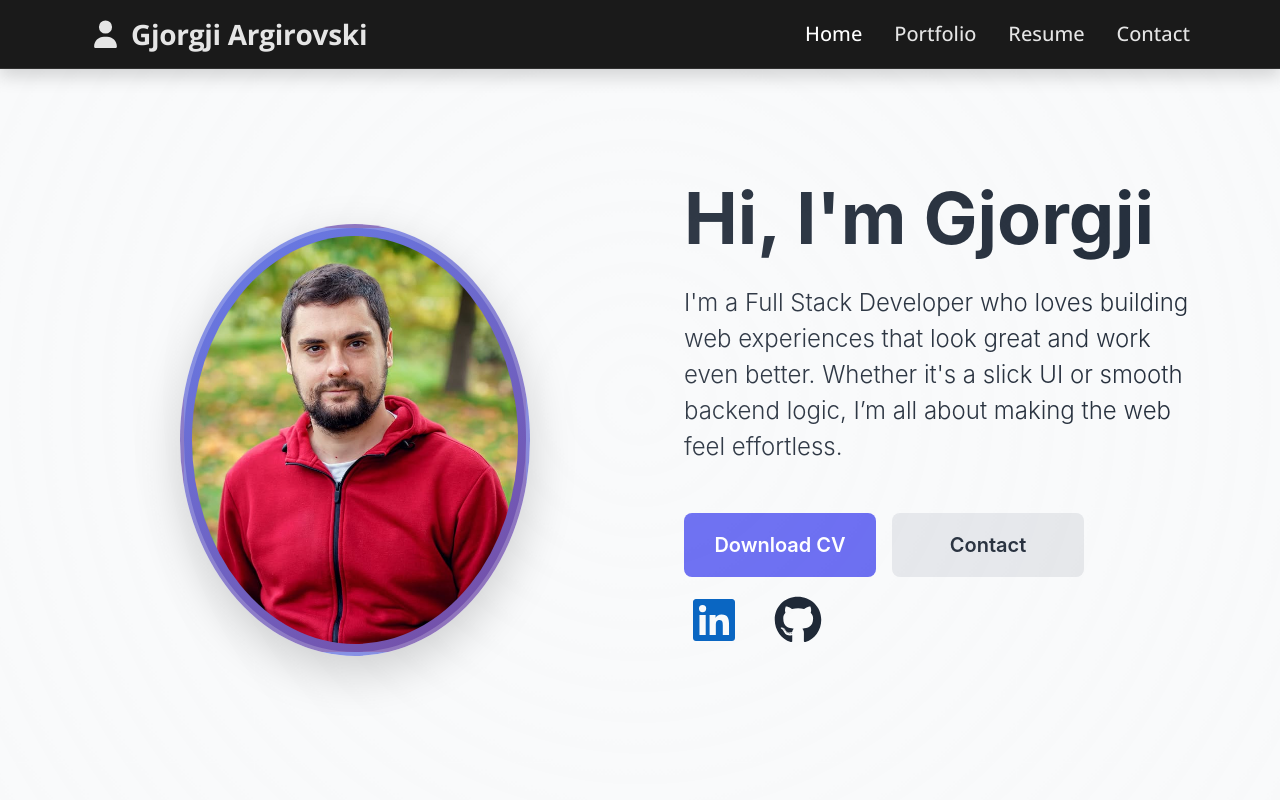
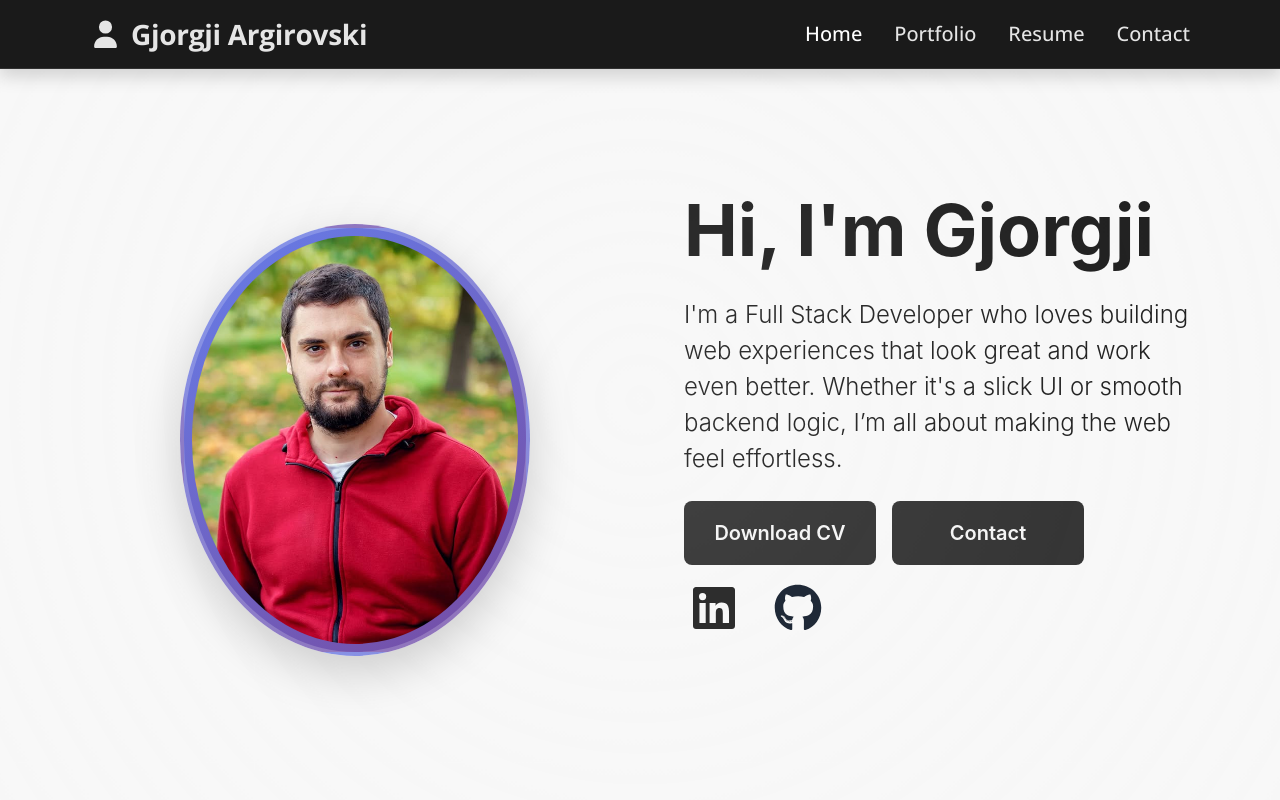
Before and after one commit to argirowski/ArgirovskiPortfolio, a React (Create React App) app: page / in a window 1280 px wide. Shown: the top 800 px of the page. Built offline with nearby package versions, Linux system fonts and the light colour scheme.

Commit message:
Fixing some css

```diff
--- a/src/components/ContactPage/ContactPage.css
+++ b/src/components/ContactPage/ContactPage.css
@@ -17,7 +17,7 @@
 }
 .contact-section {
   min-height: 100vh;
-  padding-top: 100px;
+  padding-top: 6.25rem;
   background-color: #f8f8f8;
   color: #1a1a1a;
 }
--- a/src/components/HomePage/HomePage.css
+++ b/src/components/HomePage/HomePage.css
@@ -1,10 +1,8 @@
-/* HomePage component specific styles */
-
 .hero-section {
   min-height: 100vh;
   padding-top: 5rem;
-  background-color: #f9fafb;
-  color: #1f2937;
+  background-color: #f8f8f8;
+  color: #1a1a1a;
 }
 
 .profile-image {
@@ -15,55 +13,65 @@
 .home-btn-download {
   height: 4rem;
   width: 12rem;
-  background-color: #6366f1 !important;
-  color: #ffffff !important;
+  background-color: #2d2d2d !important;
+  color: #f5f5f5 !important;
   border: none !important;
   transition: all 0.3s ease !important;
 }
 .home-btn-download:hover {
-  background-color: #4f46e5 !important;
-}
-.home-btn-download:active {
-  background-color: #4338ca !important;
+  background-color: #3a3a3a !important;
 }
 
 .home-btn-contact {
   height: 4rem;
   width: 12rem;
-  background-color: #e5e7eb !important;
-  color: #1f2937 !important;
+  background-color: #2d2d2d !important;
+  color: #f5f5f5 !important;
   border: none !important;
   transition: all 0.3s ease !important;
 }
+
 .home-btn-contact:hover {
-  background-color: #d1d5db !important;
-}
-.home-btn-contact:active {
-  background-color: #9ca3af !important;
+  background-color: #3a3a3a !important;
 }
 
 .home-social-linkedin {
-  color: #0a66c2 !important;
+  color: #2d2d2d !important;
   font-size: 3rem !important;
   transition: all 0.3s ease !important;
+  transform: scale(1);
 }
 .home-social-linkedin:hover {
-  color: #004182 !important;
+  color: #000000 !important;
   transform: scale(1.1);
-}
-.home-social-linkedin {
-  transform: scale(1);
 }
 
 .home-social-github {
   color: #1f2937 !important;
   font-size: 3rem !important;
   transition: all 0.3s ease !important;
+  transform: scale(1);
 }
 .home-social-github:hover {
   color: #000000 !important;
   transform: scale(1.1);
 }
-.home-social-github {
-  transform: scale(1);
+
+/* Profile Image Styling */
+.profile-image-container {
+  position: relative;
+  display: inline-block;
 }
+
+.profile-image {
+  border: 0.25rem solid rgba(255, 255, 255, 0.2);
+  transition: all 0.3s ease;
+  background: linear-gradient(145deg, #667eea, #764ba2);
+  padding: 0.5rem;
+}
+
+.profile-image:hover {
+  transform: scale(1.05) rotate(2deg);
+  border-color: #ffc107;
+  box-shadow: 0 1.25rem 2.5rem rgba(0, 0, 0, 0.3);
+}
--- a/src/components/HomePage/HomePage.tsx
+++ b/src/components/HomePage/HomePage.tsx
@@ -42,7 +42,7 @@ const HomePage: React.FC<HomePageProps> = ({ onNavClick }) => {
           <Col lg={6}>
             <div className="text-content">
               <h1 className="display-2 fw-bold mb-4">Hi, I'm Gjorgji</h1>
-              <p className="lead fs-4 mb-5">
+              <p className="lead fs-4 mb-4">
                 I'm a Full Stack Developer who loves building web experiences
                 that look great and work even better. Whether it's a slick UI or
                 smooth backend logic, I’m all about making the web feel
--- a/src/components/NavBar/NavBar.tsx
+++ b/src/components/NavBar/NavBar.tsx
@@ -3,7 +3,7 @@ import { Navbar, Nav, Container } from "react-bootstrap";
 import { FontAwesomeIcon } from "@fortawesome/react-fontawesome";
 import { faUser } from "@fortawesome/free-solid-svg-icons";
 import "./NavBar.css";
-import { NavBarProps } from "../interfaces";
+import { NavBarProps } from "../../common/interfaces";
 
 const NavBar: React.FC<NavBarProps> = ({ activeSection, onNavClick }) => {
   return (
--- a/src/index.css
+++ b/src/index.css
@@ -91,25 +91,6 @@ html {
   box-shadow: 0 4px 15px rgba(0, 0, 0, 0.2);
 }
 
-/* Profile Image Styling */
-.profile-image-container {
-  position: relative;
-  display: inline-block;
-}
-
-.profile-image {
-  border: 4px solid rgba(255, 255, 255, 0.2);
-  transition: all 0.3s ease;
-  background: linear-gradient(145deg, #667eea, #764ba2);
-  padding: 8px;
-}
-
-.profile-image:hover {
-  transform: scale(1.05) rotate(2deg);
-  border-color: #ffc107;
-  box-shadow: 0 20px 40px rgba(0, 0, 0, 0.3);
-}
-
 /* Two-column layout adjustments */
 .text-content {
   padding-left: 2rem;
```
Also changed, not shown: src/common/interfaces.ts (renamed from src/components/interfaces.ts).
